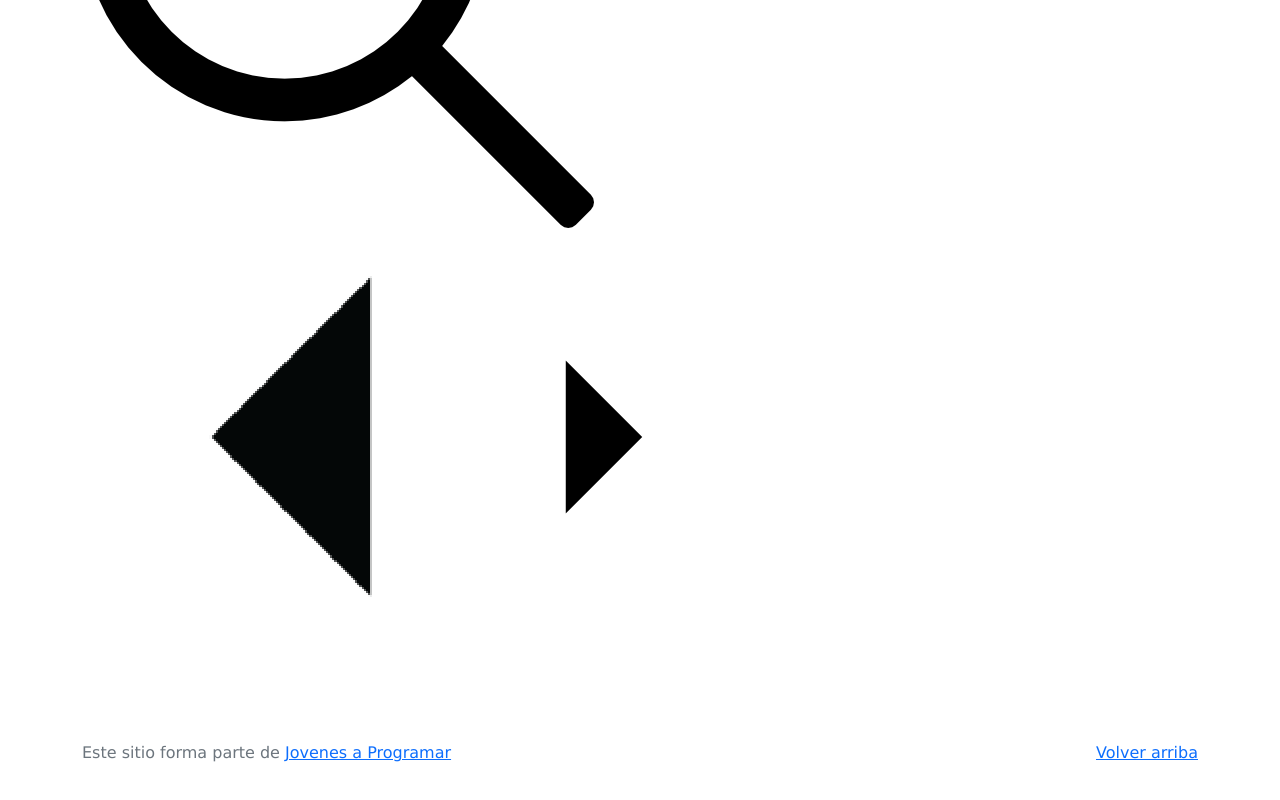
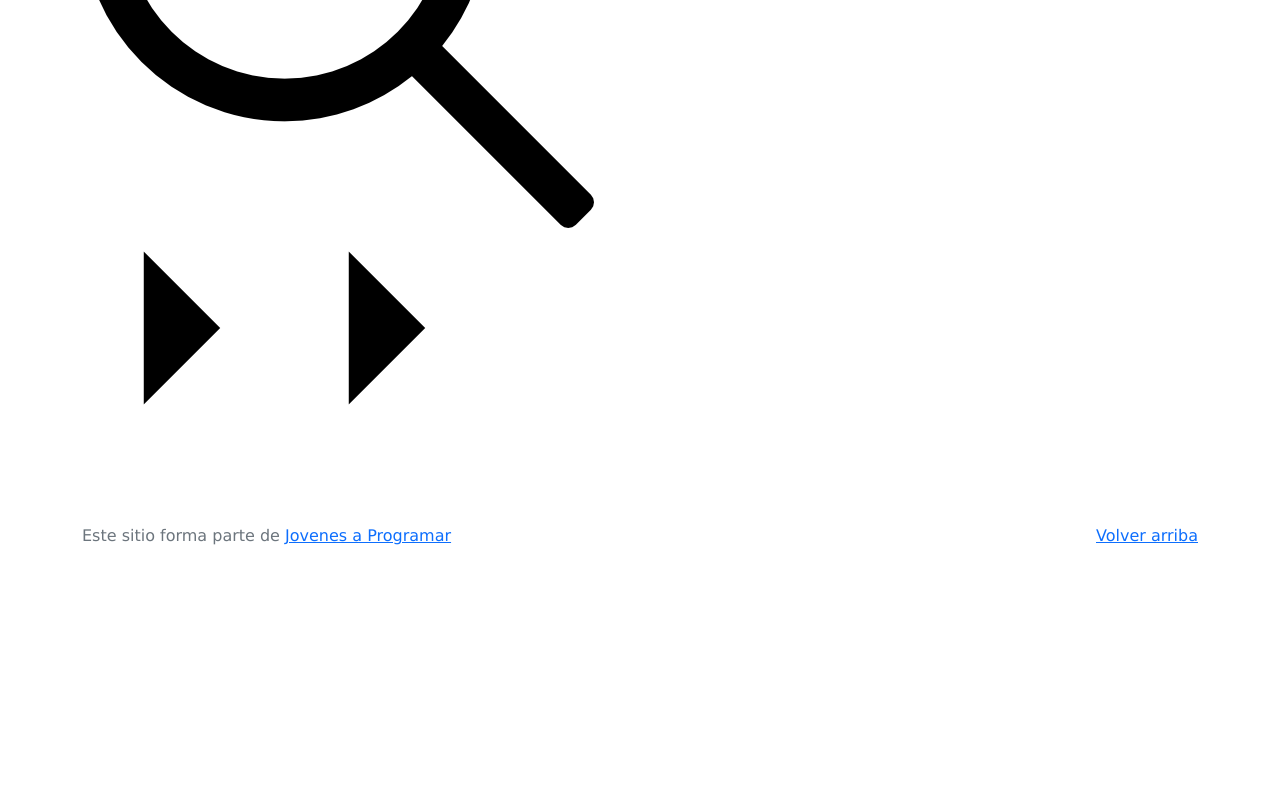
Before and after one commit to bluerune/equipo2, a plain HTML site: page products.html in a window 1280 px wide. Shown: the part 332-1132 px from the top of the page. After the commit the page ends 932 px from the top, so only its background shows below. Drawn offline with Linux system fonts and the light colour scheme; no server answers.

Commit message:
ajuste flechas

```diff
--- a/products.html
+++ b/products.html
@@ -56,8 +56,8 @@
         <!-- Los productos se insertarán acá mediante fetch -->
       </div>
     </div>
-    <img class="flechaIzq" src="./img/flecha-izquierda.png" alt="flecha izquierda">
     <img class="flechaDer" src="./img/flecha-derecha.png" alt="flecha derecha">
+    <img class="flechaIzq" src="./img/flecha-derecha.png" alt="flecha izquierda">
   </main>
   <footer class="text-muted">
     <div class="container">
```
